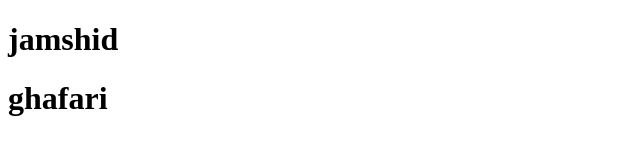
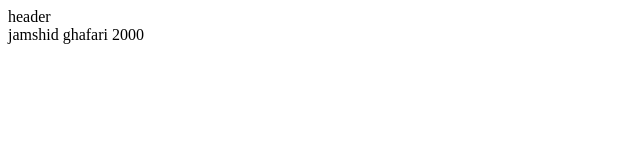
Before and after one commit to jamshidghafari/news, a plain HTML site: page index.html in a window 1280 px wide. Shown: the whole page, without its empty margins (0-640 px from the left). Drawn offline with Linux system fonts and the light colour scheme.

Commit message:
added footer

```diff
--- a/index.html
+++ b/index.html
@@ -7,8 +7,12 @@
     <title>jamshid</title>
 </head>
 <body>
-    <h1>jamshid</h1>
-    <h1>ghafari</h1>
+    <header>
+        header
+    </header>
+    <footer>
+        jamshid ghafari 2000
+    </footer>
 
 </body>
 </html>
```
